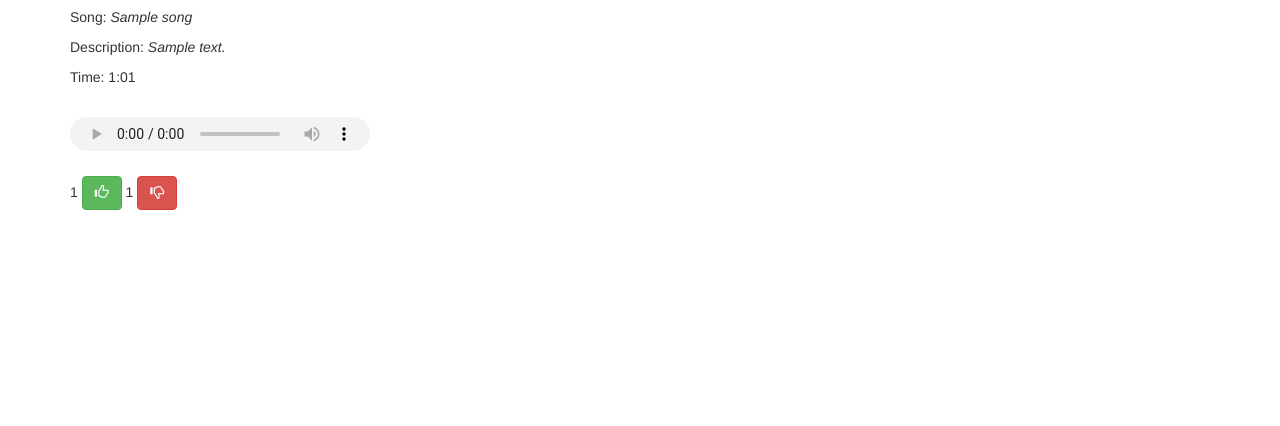
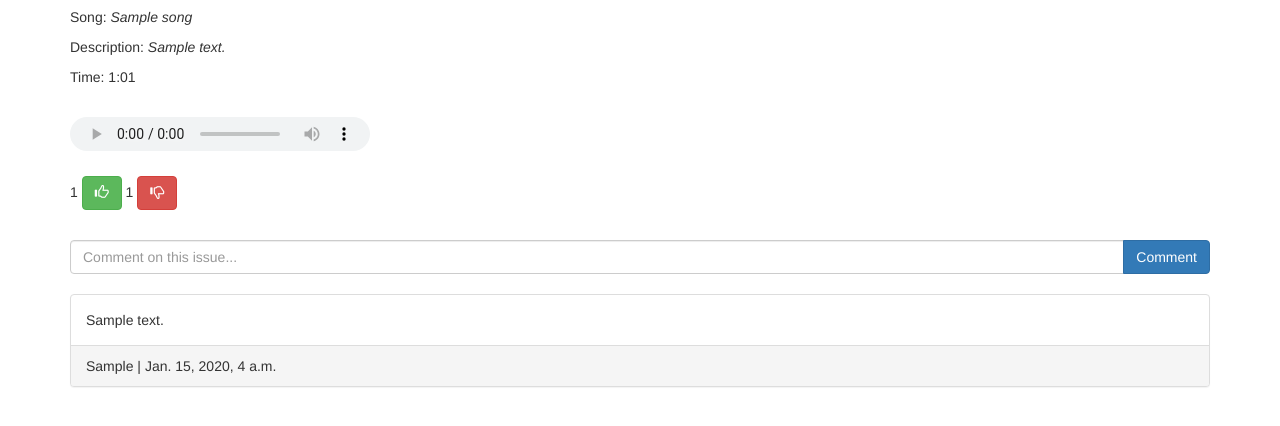
Before and after one commit to k3an3/miniature-octo-dangerzone, a Django app: page /1/ in a window 1280 px wide. Shown: the part 259-685 px from the top of the page. Run offline with Django 3.2, Linux system fonts and the light colour scheme; tables that the repository leaves empty hold one stand-in row (values such as "Sample post"); some libraries are stand-ins or nearby versions.

Commit message:
Comment functionality

```diff
--- a/issues/models.py
+++ b/issues/models.py
@@ -76,24 +76,6 @@ class Issue(models.Model):
     reporter = models.CharField(max_length=30)
 
 
-class Task(models.Model):
-    def __str__(self):
-        return self.title;
-
-    def is_new(self):
-        return self.date >= timezone.now() - datetime.timedelta(days=3)
-
-    title = models.CharField(max_length=50)
-    description = models.CharField(max_length=1000)
-    date = models.DateTimeField('date')
-    typeof = models.CharField(max_length=50, choices=TYPE_CHOICES, default='Misc')
-    status = models.CharField(max_length = 50, choices=STATUS_CHOICES, default='Pro')
-    upvotes = models.IntegerField(default=0)
-    downvotes = models.IntegerField(default=0)
-    priority = models.CharField(max_length = 100, choices=SEVERITY_CHOICES, default='Trivial')
-    postedby = models.CharField(max_length=30, default='nobody')
-
-
 class IssueComment(models.Model):
     def __str__(self):
         return self.text
@@ -102,17 +84,9 @@ class IssueComment(models.Model):
     text = models.CharField(max_length=1000)
     upvotes = models.IntegerField(default=0)
     downvotes = models.IntegerField(default=0)
-    postedby = models.CharField(max_length=30, default='nobody')
+    user = models.CharField(max_length=100)
+    date = models.DateTimeField(default=datetime.datetime.now())
 
-
-class TaskComment(models.Model):
-    def __str__(self):
-        return self.text
-
-    task = models.ForeignKey(Task)
-    text = models.CharField(max_length=1000)
-    votes = models.IntegerField(default=0)
-    postedby = models.CharField(max_length=30, default='nobody')
 
 class Vote(models.Model):
     def __str__(self):
--- a/issues/templates/issues/detail.html
+++ b/issues/templates/issues/detail.html
@@ -41,6 +41,28 @@ window.onload = function() {
             {{ issue.downvotes }}
             <button type='submit' title="{% for vote in downvoters %}{{ vote.user.username }} {% endfor %}"class="btn btn-danger" name='votedown' value='-'><span class='glyphicon glyphicon-thumbs-down'></span></button></p>
         </form>
+        <form style="padding-top:20px;padding-bottom:20px;" action="{% url 'issues:comment' issue.id %}" method="post">
+            {% csrf_token %}
+            <div class="input-group">
+                <input name="text" type="text" class="form-control" placeholder="Comment on this issue...">
+                <span class="input-group-btn">
+                    <button class="btn btn-primary" type="submit">Comment</button>
+                </span>
+            </div>
+        </form>
+        {% for comment in comments %}
+        <div class="panel panel-default">
+            <div class="panel-body">
+                {{ comment.text }}
+            </div>
+            <div class="panel-footer">
+                {{ comment.user }} | {{ comment.date }}
+                {% if comment.user == user or user.is_superuser %}
+                <a href="{% url 'issues:delete_comment' issue.id comment.id %}"><span class="glyphicon glyphicon-trash" aria-hidden="true"></span></a>
+                {% endif %}
+            </div>
+        </div>
+        {% endfor %}
         {% else %}
         <h1>Error. Not Implemented.</h1>
         {% endif %}
--- a/issues/urls.py
+++ b/issues/urls.py
@@ -14,4 +14,6 @@ urlpatterns = patterns('',
     url(r'^(?P<pk>\d+)/$', views.DetailView.as_view(), name='detail'),
     url(r'^songs/(?P<pk>\d+)/$', login_required(views.SongDetailView.as_view()), name='song_detail'),
     url(r'^(?P<issue_id>\d+)/vote/$', login_required(views.vote), name='vote'),
+    url(r'^(?P<issue_id>\d+)/comment/$', login_required(views.comment), name='comment'),
+    url(r'^(?P<issue_id>\d+)/delete_comment/(?P<comment_id>\d+)', login_required(views.delete_comment), name='delete_comment'),
     )
--- a/issues/views.py
+++ b/issues/views.py
@@ -4,7 +4,7 @@ from django.views.generic.base import View
 from django.core.urlresolvers import reverse
 from django.http import HttpResponseRedirect, HttpResponse
 import datetime
-from issues.models import Issue, Task, Song, Vote, SiteUser
+from issues.models import Issue, Song, Vote, SiteUser, IssueComment
 from issues.forms import IssueForm
 from django.contrib.auth.decorators import login_required, permission_required
 from django.contrib.auth import authenticate
@@ -19,7 +19,7 @@ class IndexView(generic.ListView):
         return context
 
     def get_queryset(self):
-        return Issue.objects.order_by('-date')[:25]
+        return Issue.objects.order_by('-date')
 
 class SongIndexView(generic.ListView):
     template_name = 'issues/index.html'
@@ -42,6 +42,7 @@ class DetailView(generic.DetailView):
         context['page'] = 'issues'
         context['upvoters'] = Vote.objects.filter(issue=context['issue'], mode='up')
         context['downvoters'] = Vote.objects.filter(issue=context['issue'], mode='down')
+        context['comments'] = IssueComment.objects.filter(issue=context['issue']).order_by('-date')
         return context
 
 class SongDetailView(generic.DetailView):
@@ -79,7 +80,18 @@ def delete_song(request, song_id):
     song.delete()
     return redirect('/songs/')
 
-def vote(request, issue_id):
+def comment(request, issue_id):
+    issue = get_object_or_404(Issue, pk=issue_id)
+    IssueComment.objects.create(user=request.user, text=request.POST.get('text'), issue=issue)
+    return redirect('/' + issue_id)
+
+def delete_comment(request, issue_id, comment_id):
+    comment = get_object_or_404(IssueComment, pk=comment_id)
+    comment.delete()
+    return redirect('/' + issue_id)
+
+
+def vote(request, comment_id):
     if request.user.is_authenticated():
         issue = get_object_or_404(Issue, pk=issue_id)
         vote = Vote.objects.filter(user=request.user, issue=issue)
```
Also changed, not shown: issues/admin.py (+0 -12 lines), issues/migrations/0021_auto_20150820_1451.py (added), issues/migrations/0022_auto_20150820_1459.py (added).
